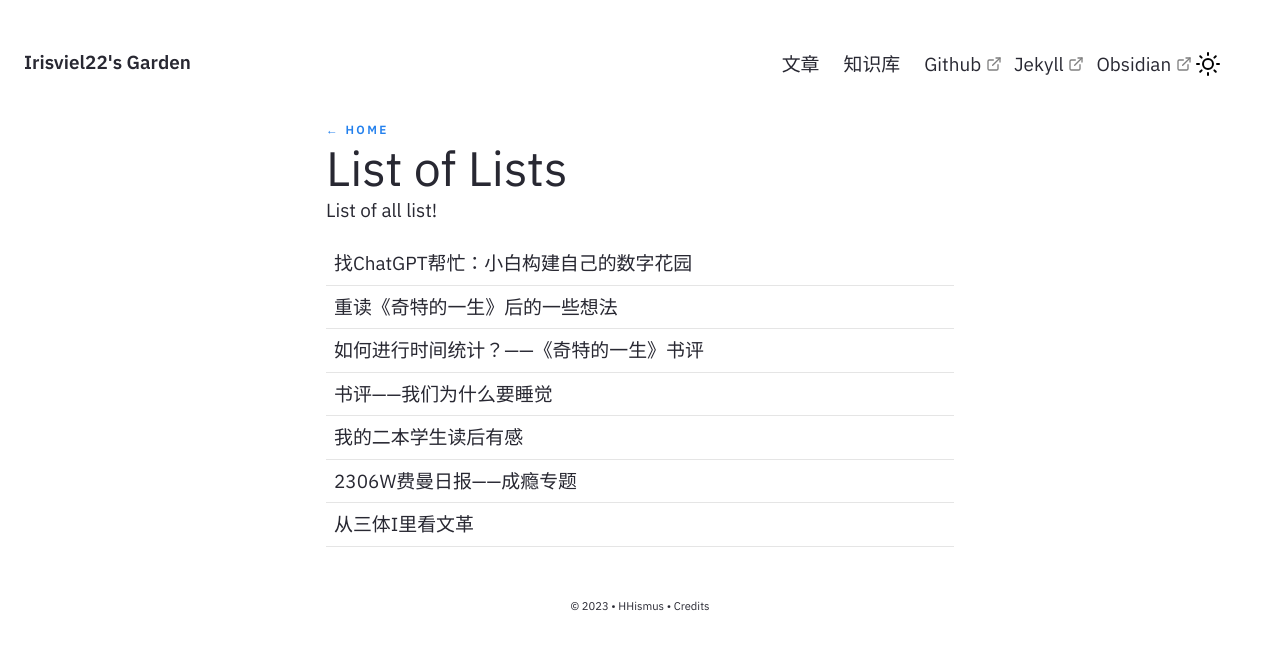
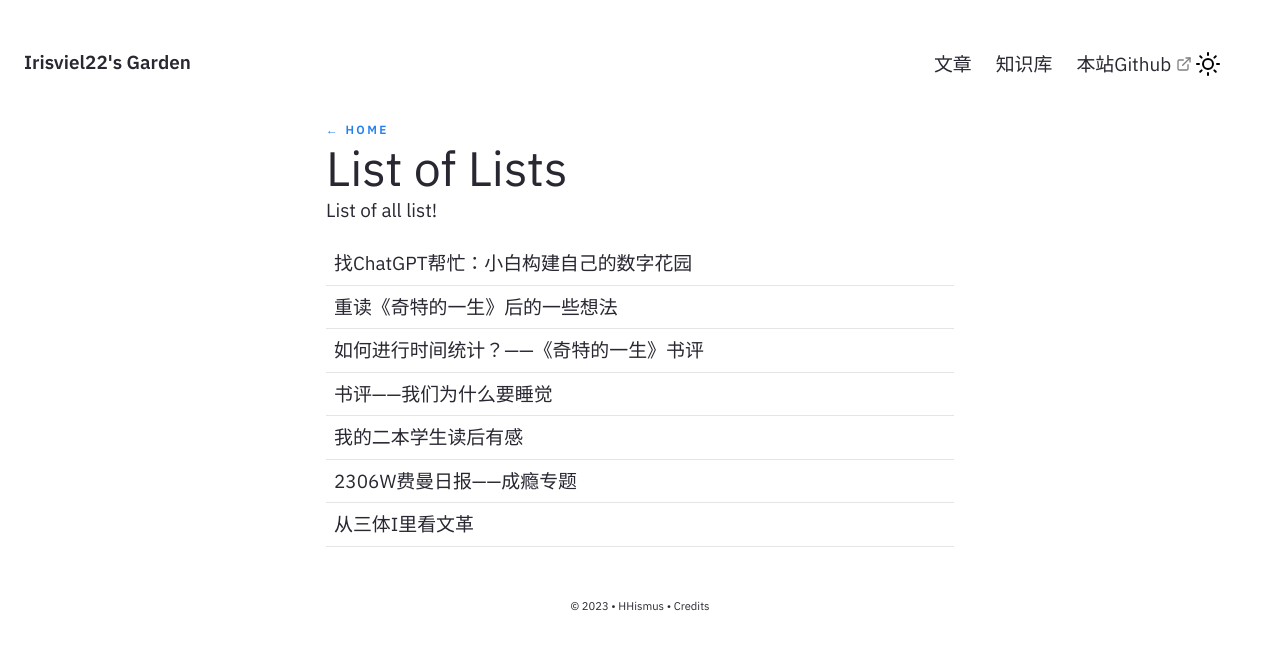
Before and after one commit to Irisviel22/Irisviel22.github.io, a Jekyll site: the page built from pages/lists.md, in a window 1280 px wide. Shown: the top 650 px of the page. Built offline with Jekyll 4.4.1, drawn with Linux system fonts in a browser that asks for light colours.

Commit message:
卡片显示修改

```diff
--- a/_includes/Feed.html
+++ b/_includes/Feed.html
@@ -58,7 +58,7 @@
                     <a href="{{ site.baseurl }}{{ item.url }}">
                         <h6>{{ item.title }}</h6>
                         <p class="excerpt">
-                            {{ note_items.content | strip_html | strip | remove: "[[" | remove: "]]" | remove: "-" | escape | truncate: 200 }}
+                            {{ item.content | strip_html | strip | remove: "[[" | remove: "]]" | remove: "-" | escape | truncate: 100 }}
                         </p>
                     </a>
                 </div>
--- a/_includes/Nav.html
+++ b/_includes/Nav.html
@@ -61,14 +61,8 @@
         <a href="{{'/notes' | relative_url}}" class="navbar-item">
           知识库
         </a>
-        <a href="https://github.com/Jekyll-Garden/jekyll-garden.github.io" target="_blank" class="navbar-item">
-          Github
-        </a>
-        <a href="https://jekyllrb.com/" target="_blank" class="navbar-item">
-          Jekyll
-        </a>
-        <a href="https://obsidian.md/"  target="_blank" class="navbar-item">
-          Obsidian
+        <a href="https://github.com/Irisviel22/Irisviel22.github.io" target="_blank" class="navbar-item">
+          本站Github
         </a>
       </div>
       <div class="navbar-end is-hidden-mobile" onclick="modeSwitcher()" >
--- a/assets/js/modeswitcher.js
+++ b/assets/js/modeswitcher.js
@@ -19,53 +19,100 @@ function changeIconImgSrc(src) {
 	document.getElementById("theme-toggle-img--mobile").src = src;
 }
 
-if (systemInitiatedDark.matches) {
-	changeIconImgSrc(iconMoon);
-} else {
-	changeIconImgSrc(iconSun);
-}
+// new
 
-function prefersColorTest(systemInitiatedDark) {
-  if (systemInitiatedDark.matches) {
-  	document.documentElement.setAttribute('data-theme', 'dark');
-   	changeIconImgSrc(iconMoon);
-   	sessionStorage.setItem('theme', '');
-  } else {
-  	document.documentElement.setAttribute('data-theme', 'light');
-    changeIconImgSrc(iconSun);
-    sessionStorage.setItem('theme', '');
-  }
-}
-systemInitiatedDark.addListener(prefersColorTest);
-
-
-function modeSwitcher() {
-	let theme = sessionStorage.getItem('theme');
+function setTheme(theme) {
 	if (theme === "dark") {
+		document.documentElement.setAttribute('data-theme', 'dark');
+		sessionStorage.setItem('theme', 'dark');
+		changeIconImgSrc(iconMoon);
+	} else {
 		document.documentElement.setAttribute('data-theme', 'light');
 		sessionStorage.setItem('theme', 'light');
 		changeIconImgSrc(iconSun);
-	}	else if (theme === "light") {
-		document.documentElement.setAttribute('data-theme', 'dark');
-		sessionStorage.setItem('theme', 'dark');
-		changeIconImgSrc(iconMoon);
-	} else if (systemInitiatedDark.matches) {
-		document.documentElement.setAttribute('data-theme', 'light');
-		sessionStorage.setItem('theme', 'light');
-		changeIconImgSrc(iconSun);
-	} else {
-		document.documentElement.setAttribute('data-theme', 'dark');
-		sessionStorage.setItem('theme', 'dark');
-		changeIconImgSrc(iconMoon);
 	}
 }
 
-if (theme === "dark") {
-	document.documentElement.setAttribute('data-theme', 'dark');
-	sessionStorage.setItem('theme', 'dark');
-	changeIconImgSrc(iconMoon);
-} else if (theme === "light") {
-	document.documentElement.setAttribute('data-theme', 'light');
-	sessionStorage.setItem('theme', 'light');
-	changeIconImgSrc(iconSun);
+if (theme) {
+	setTheme(theme); // 如果用户已经选择了主题，应用用户选择的主题
+} else if (systemInitiatedDark.matches) {
+	setTheme("dark"); // 如果用户没有选择主题但系统偏好暗色模式，则应用夜间模式
+} else {
+	setTheme("light"); // 默认应用日间模式
 }
+
+// old
+
+// if (systemInitiatedDark.matches) {
+// 	changeIconImgSrc(iconMoon);
+// } else {
+// 	changeIconImgSrc(iconSun);
+// }
+
+// function prefersColorTest(systemInitiatedDark) {
+//   if (systemInitiatedDark.matches) {
+//   	document.documentElement.setAttribute('data-theme', 'dark');
+//    	changeIconImgSrc(iconMoon);
+//    	sessionStorage.setItem('theme', '');
+//   } else {
+//   	document.documentElement.setAttribute('data-theme', 'light');
+//     changeIconImgSrc(iconSun);
+//     sessionStorage.setItem('theme', '');
+//   }
+// }
+
+// new
+
+function prefersColorTest(systemInitiatedDark) {
+	if (systemInitiatedDark.matches) {
+		setTheme("dark");
+	} else {
+		setTheme("light");
+	}
+}
+
+systemInitiatedDark.addListener(prefersColorTest);
+
+//old
+
+// function modeSwitcher() {
+// 	let theme = sessionStorage.getItem('theme');
+// 	if (theme === "dark") {
+// 		document.documentElement.setAttribute('data-theme', 'light');
+// 		sessionStorage.setItem('theme', 'light');
+// 		changeIconImgSrc(iconSun);
+// 	}	else if (theme === "light") {
+// 		document.documentElement.setAttribute('data-theme', 'dark');
+// 		sessionStorage.setItem('theme', 'dark');
+// 		changeIconImgSrc(iconMoon);
+// 	} else if (systemInitiatedDark.matches) {
+// 		document.documentElement.setAttribute('data-theme', 'light');
+// 		sessionStorage.setItem('theme', 'light');
+// 		changeIconImgSrc(iconSun);
+// 	} else {
+// 		document.documentElement.setAttribute('data-theme', 'dark');
+// 		sessionStorage.setItem('theme', 'dark');
+// 		changeIconImgSrc(iconMoon);
+// 	}
+// }
+
+// if (theme === "dark") {
+// 	document.documentElement.setAttribute('data-theme', 'dark');
+// 	sessionStorage.setItem('theme', 'dark');
+// 	changeIconImgSrc(iconMoon);
+// } else if (theme === "light") {
+// 	document.documentElement.setAttribute('data-theme', 'light');
+// 	sessionStorage.setItem('theme', 'light');
+// 	changeIconImgSrc(iconSun);
+// }
+
+
+// new
+function modeSwitcher() {
+	let currentTheme = sessionStorage.getItem('theme');
+	if (currentTheme === "dark") {
+		setTheme("light");
+	} else {
+		setTheme("dark");
+	}
+}
```
Also changed, not shown: README.md (+3 -3 lines).
